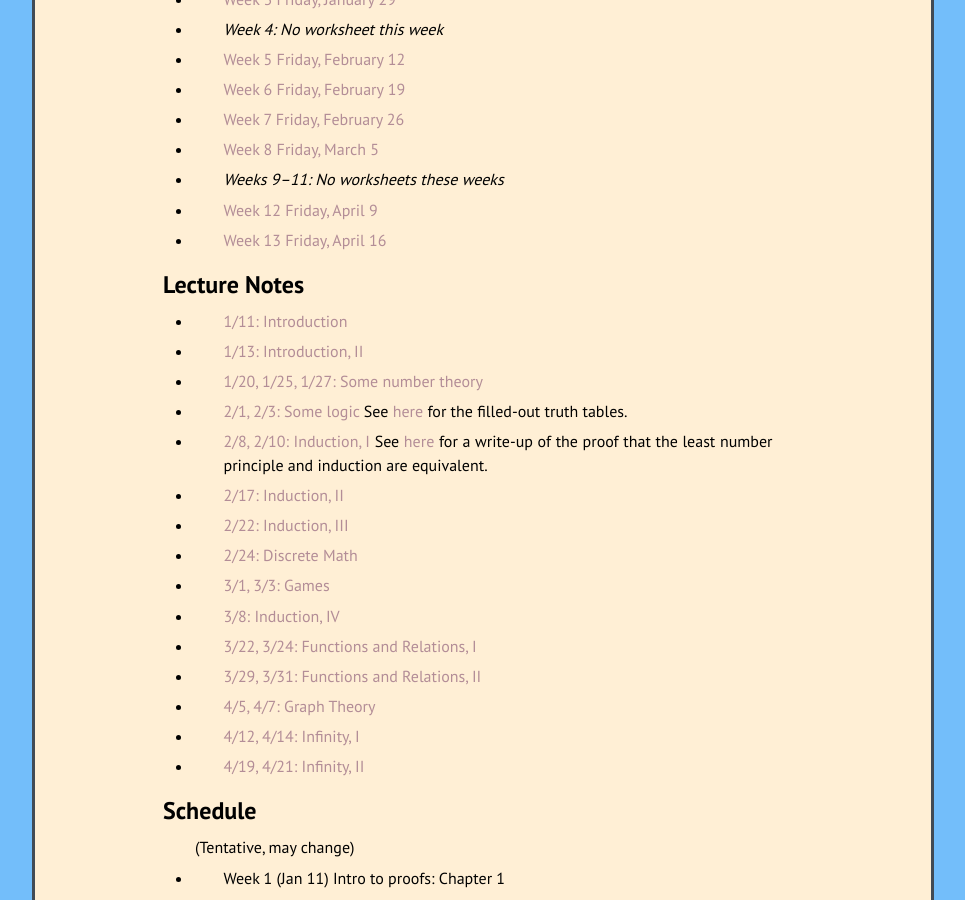
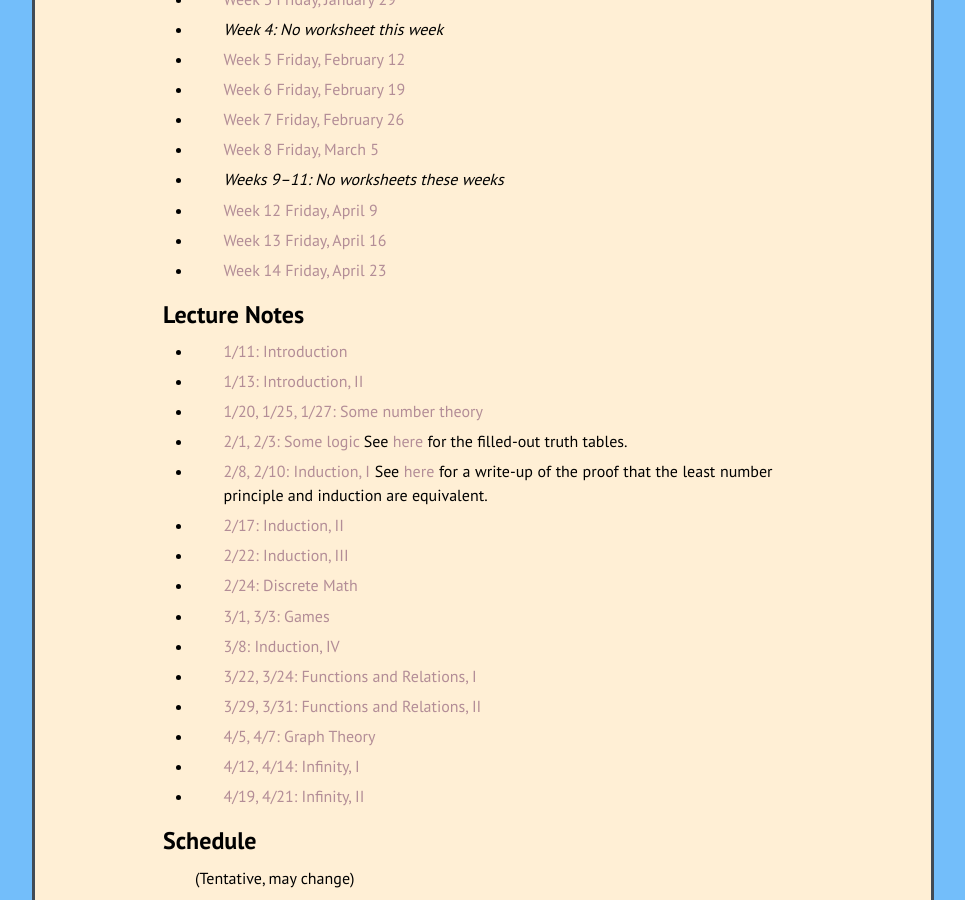
Before and after one commit to kamerynjw/kamerynjw.github.io, a Jekyll site: the page built from teaching/2021/math321.md, in a window 1280 px wide and 900 px high, scrolled down 2374 px. Shown: the whole window, without its empty margins (157-1122 px from the left). Built offline with Jekyll 4.4.1, drawn with Linux system fonts in a browser that asks for light colours; nearby versions of some CDN libraries; formulas are drawn with MathJax 3.

Commit message:
new wroksht

```diff
--- a/teaching/2021/math321.md
+++ b/teaching/2021/math321.md
@@ -100,6 +100,8 @@ In-class Worksheets
 
 * [Week 13 Friday, April 16]({{ page.url }}ic13.pdf)
 
+* [Week 14 Friday, April 23]({{ page.url }}ic14.pdf)
+
 Lecture Notes
 -------
 
```
Also changed, not shown: 1 other file.
